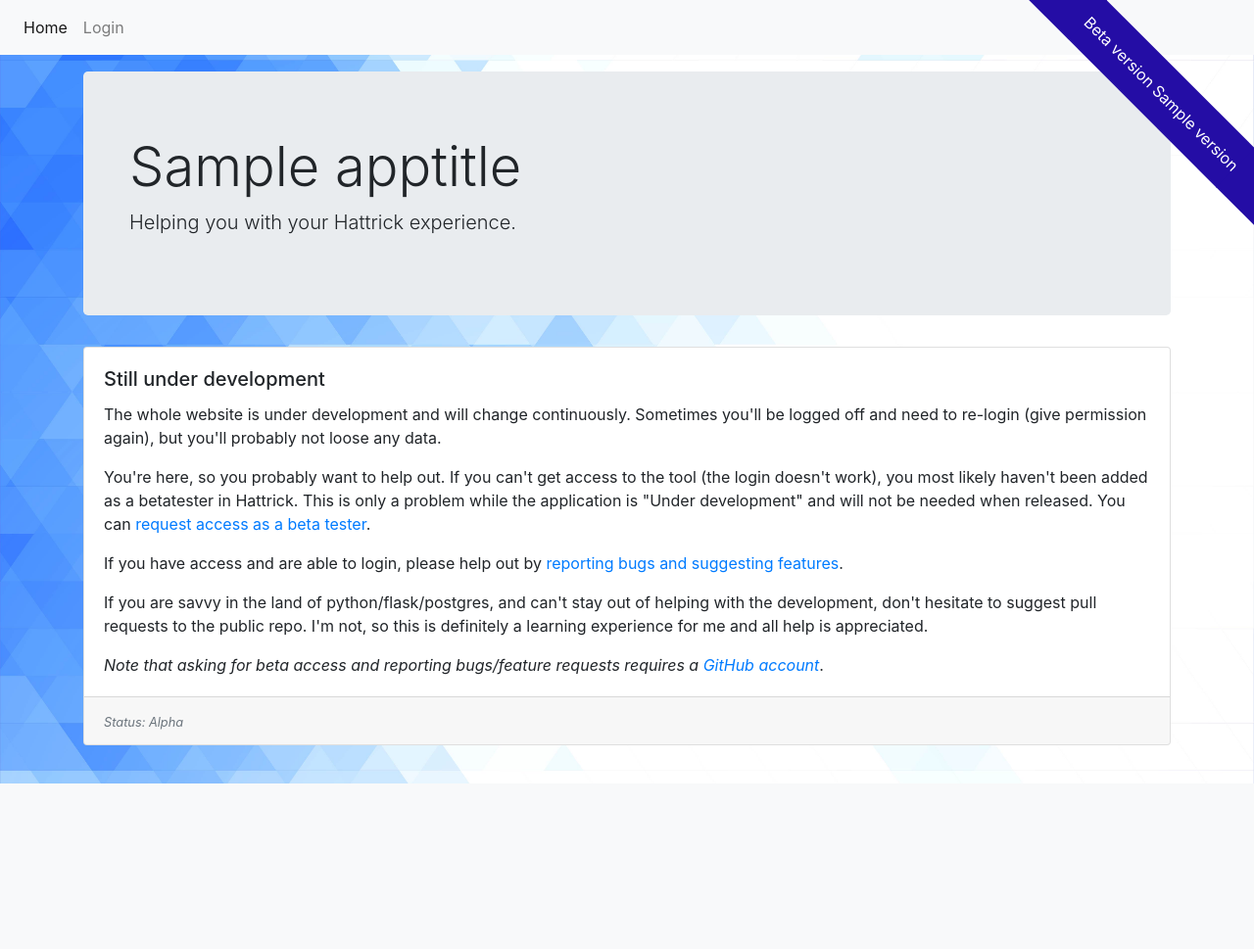
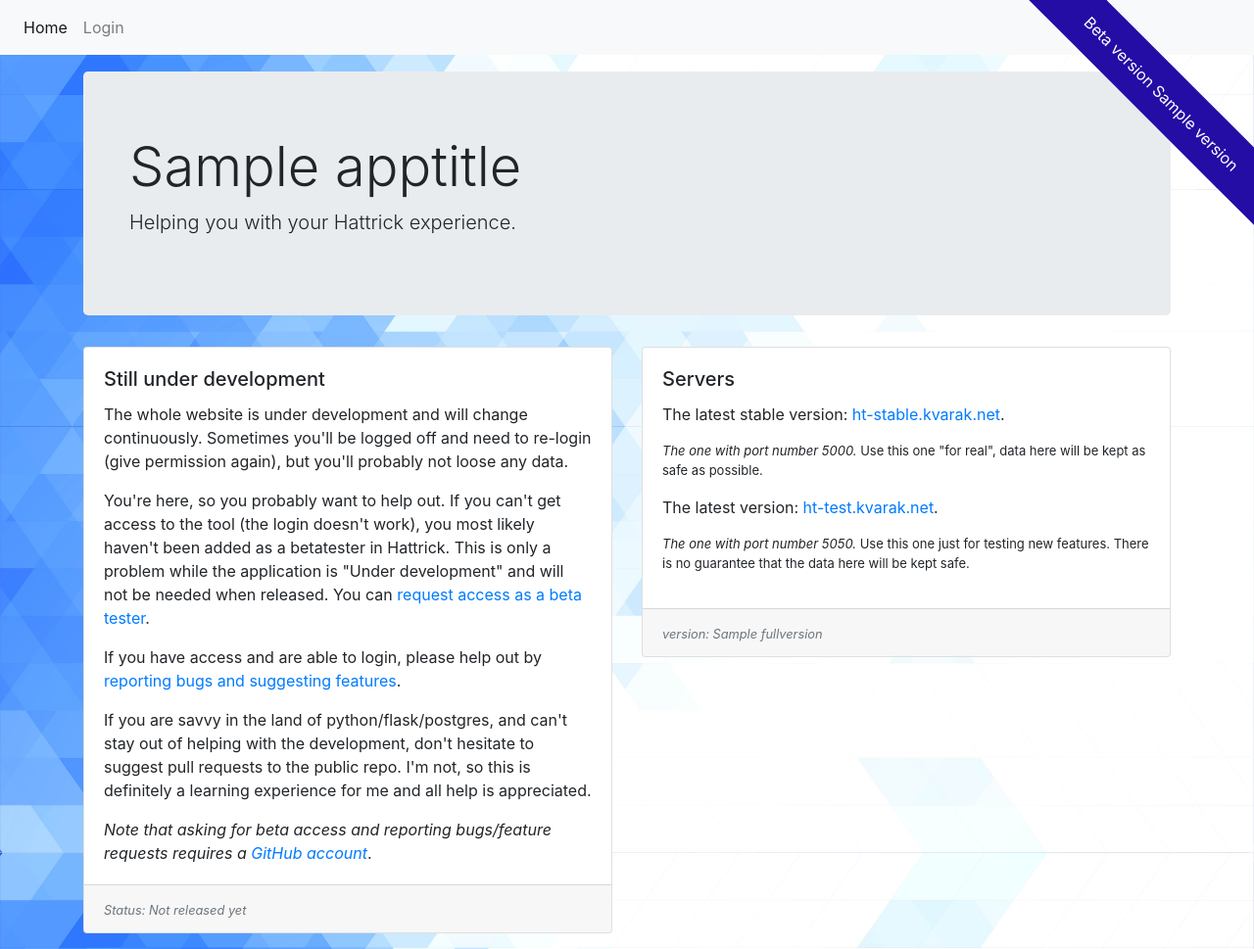
Before and after one commit to kvarak/htstatus, a Flask app: template app/templates/main.html in a window 1280 px wide; the page is wider, and only the part inside the window is pictured. Shown: that part at 98% size. Before the commit the page ends 800 px from the top of that part, so only its background shows below. Run offline with Flask 2, Linux system fonts and the light colour scheme; the template is opened without the code that fills it: most values are stand-ins (such as "Sample title", 1, 10 or a date in 2020); parts of the project's set-up code (start-up, migrations or seed data) failed here and were passed over; some libraries are stand-ins or nearby versions.

Commit message:
describe the two servers

```diff
--- a/app/templates/main.html
+++ b/app/templates/main.html
@@ -43,7 +43,31 @@
             </p>
           </div>
           <div class="card-footer">
-            <small class="text-muted"><i>Status: Alpha</i></small>
+            <small class="text-muted"><i>Status: Not released yet</i></small>
+          </div>
+        </div>
+      </div>
+    </div>
+    <div class="col-sm">
+      <div class="card-deck">
+        <div class="card">
+          <div class="card-body">
+            <h5 class="card-title">Servers</h5>
+            <p class="card-text">
+              The latest stable version: <a href="ht-stable.kvarak.net">ht-stable.kvarak.net</a>.
+            </p>
+            <p class="text-sm13">
+              <i>The one with port number 5000.</i> Use this one "for real", data here will be kept as safe as possible.
+            </p>
+            <p class="card-text">
+              The latest version: <a href="ht-test.kvarak.net">ht-test.kvarak.net</a>.
+            </p>
+            <p class="text-sm13">
+              <i>The one with port number 5050.</i> Use this one just for testing new features. There is no guarantee that the data here will be kept safe.
+            </p>
+          </div>
+          <div class="card-footer">
+            <small class="text-muted"><i>version: {{ fullversion }}</i></small>
           </div>
         </div>
       </div>
```
Also changed, not shown: README.md.
